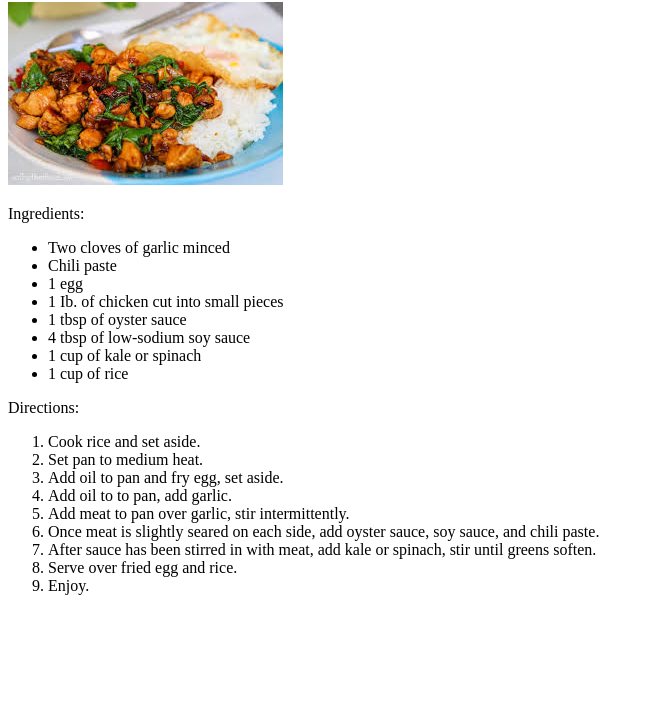
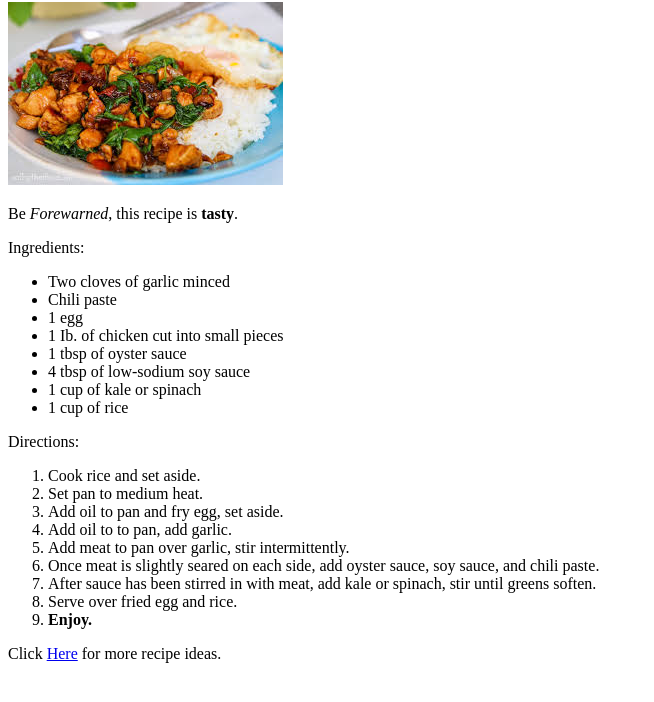
Before and after one commit to jdnagel1/favorite-recipe, a plain HTML site: page index.html in a window 1280 px wide. Shown: the part 78-780 px from the top of the page, without its empty margins (0-654 px from the left). Drawn offline with Linux system fonts and the light colour scheme.

Commit message:
add some inline elements to recipe page

```diff
--- a/index.html
+++ b/index.html
@@ -8,6 +8,8 @@
     <h1>My Favorite Recipe</h1>
 
     <img src="img/download.jpg" alt="stir fry pic">
+
+    <p>Be <em>Forewarned</em>, this recipe is <strong>tasty</strong>.</p>
 
     <p>Ingredients:</p>
     <ul>
@@ -31,8 +33,10 @@
       <li>Once meat is slightly seared on each side, add oyster sauce, soy sauce, and chili paste.</li>
       <li>After sauce has been stirred in with meat, add kale or spinach, stir until greens soften.</li>
       <li>Serve over fried egg and rice.</li>
-      <li>Enjoy.</li>
+      <li><strong>Enjoy.</strong></li>
     </ol>
+
+    <p>Click <a href="https://www.bonappetit.com/">Here</a> for more recipe ideas. </p>
 
   </body>
 </html>
```
